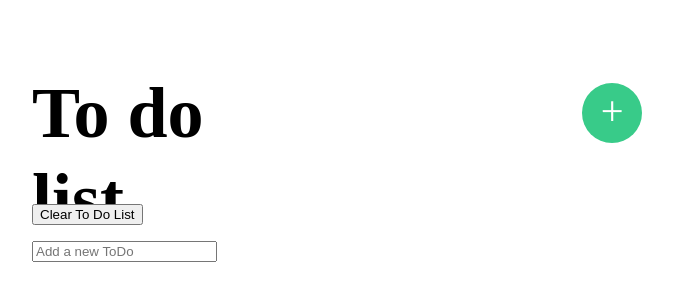
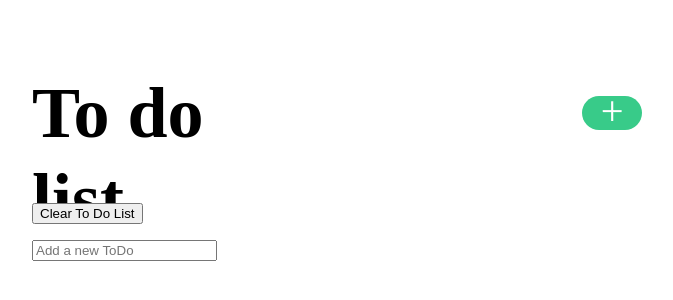
Before and after one commit to bgellerth/To-do, a Vue app: page / in a window 1280 px wide. Shown: the part 156-456 px from the top of the page, without its empty margins (311-984 px from the left). Built offline with nearby package versions, Linux system fonts and the light colour scheme; a web font is replaced by a local one.

Commit message:
Git comment request changed
Deleted from the emit the parameters an corrected the css classs

```diff
--- a/src/components/ClearAll.vue
+++ b/src/components/ClearAll.vue
@@ -1,16 +1,13 @@
-
 <template>
   <button @click="clearAll">Clear To Do List</button>
 </template>
 
 <script setup lang="ts">
-
-
 const emit = defineEmits<{
-  (e:  "clearAll", value : string): void
+  (e: "clearAll"): void;
 }>();
 
 function clearAll() {
-    emit("clearAll", "clear")  ;
+  emit("clearAll");
 }
 </script>
--- a/src/components/Header.vue
+++ b/src/components/Header.vue
@@ -1,18 +1,18 @@
 <template>
   <div class="container">
     <h1 class="title">To do list</h1>
-    <button @click="addTodo" class="Add"><img :src="Addplus" /></button>
+    <button @click="addTodo" class="add"><img :src="Addplus" /></button>
   </div>
 </template>
 
 <script setup lang="ts">
 import Addplus from "../assets/addplus.png";
 const emit = defineEmits<{
-  (e: "todoAdded", value: string): void;
+  (e: "todoAdded"): void;
 }>();
 
 function addTodo() {
-  emit("todoAdded", "Add-one-todo");
+  emit("todoAdded");
 }
 </script>
 
@@ -27,9 +27,9 @@ function addTodo() {
 }
 .title {
   width: 275px;
-  height: 86px;
+  height: 85px;
   left: 415px;
-  top: 78.1px;
+  top: 78px;
 
   font-family: "Neue Haas Grotesk Display Pro";
   font-style: normal;
@@ -40,11 +40,11 @@ function addTodo() {
   color: #000000;
 }
 
-.Add {
-  width: 59.64px;
-  height: 59.64px;
-  left: 965.36px;
-  top: 91.28px;
+.add {
+  width: 60px;
+  height: 60x;
+  left: 965px;
+  top: 91px;
   border-radius: 45px;
   border: none;
   background: #38cb89;
--- a/src/components/TodoForm.vue
+++ b/src/components/TodoForm.vue
@@ -22,11 +22,10 @@ const todos = ref<string[]>([]);
 const newTodo = ref("");
 
 function addTodo() {
-  if (newTodo.value) {
-    todos.value.push(newTodo.value);
-    newTodo.value = "";
-  }
+  todos.value.push(newTodo.value);
+  newTodo.value = "";
 }
+
 defineProps({
   index: {
     type: Number,
```
Lines whose indentation alone changed are shown as unchanged.
